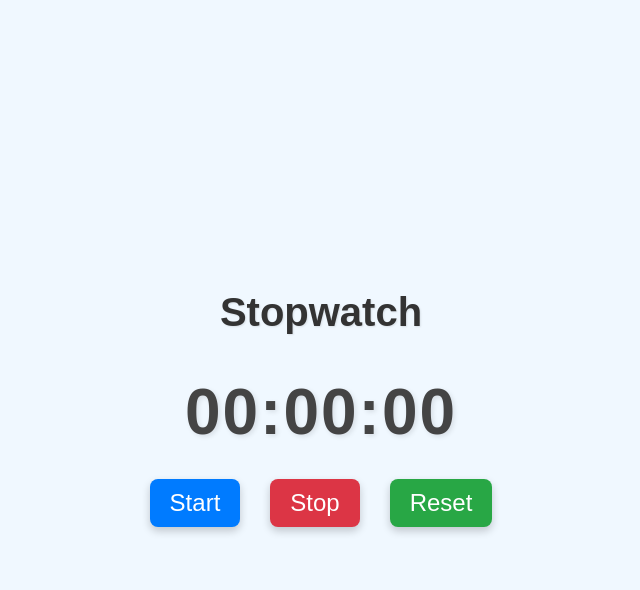
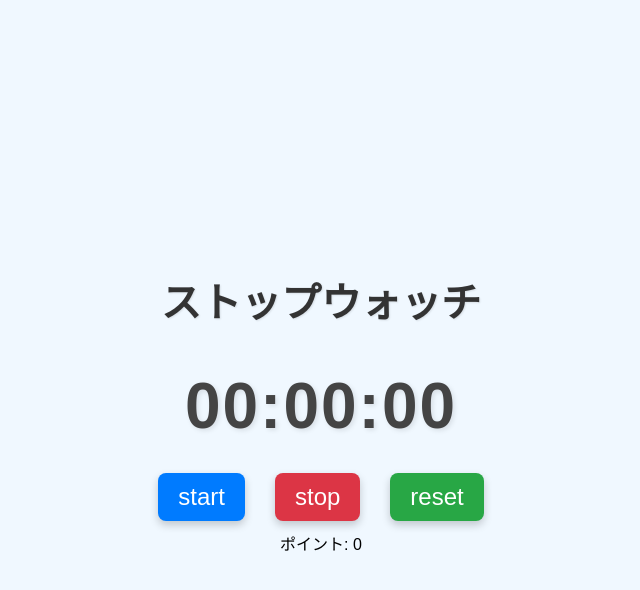
Before and after one commit to ituki1216/reword_project, a Flask app: page /stopwatch in a window 1280 px wide. Shown: the top 590 px of the page, without its empty margins (319-959 px from the left). Run offline with Flask 3, Linux system fonts and the light colour scheme.

Commit message:
timer_add_points

```diff
--- a/app.py
+++ b/app.py
@@ -1,4 +1,5 @@
 from flask import Flask, render_template, request, redirect, url_for
+from flask import Flask, jsonify, render_template
 from flask_sqlalchemy import SQLAlchemy
 from flask_migrate import Migrate
 import json
@@ -17,7 +18,7 @@ class Reword(db.Model):
     reword_kind = db.Column(db.Boolean)
     description = db.Column(db.String(200))
 
-
+points = 0
 @app.route('/')
 def Home():
     small_reword_arr = []
@@ -30,6 +31,18 @@ def Home():
         big_reword_arr.append(data.name)
     return render_template('home/index.html', small_reword=json.dumps(small_reword_arr), big_reword=big_reword_arr)
 
+#pointを追加するエンドポイント
+@app.route('/add_points', methods=['POST'])
+def add_points():
+    global points
+    points += 1
+    return jsonify({'points': points})
+
+#pointを取得するエンドポイント
+@app.route('/get_points', methods=['GET'])
+def get_points():
+    global points
+    return jsonify({'points': points})
 
 @app.route('/add', methods=['GET'])
 def hello_world():
--- a/templates/home/index.html
+++ b/templates/home/index.html
@@ -90,12 +90,12 @@
     <script>
         // 仮にバックエンドから勉強時間を取得する関数
         function fetchStudyTime() {
-            return 90; // 例として90分とする
+            return 70; // 例として90分とする
         }
 
         // 仮にバックエンドから総合ポイントを取得する関数
         function fetchTotalPoints() {
-            return 1200; // 例として1200ポイントとする
+            return 70; // 例として1200ポイントとする
         }
 
         function calculatePoints() {
--- a/templates/register_rewords/stopwatch.html
+++ b/templates/register_rewords/stopwatch.html
@@ -3,7 +3,7 @@
 <head>
     <meta charset="UTF-8">
     <meta name="viewport" content="width=device-width, initial-scale=1.0">
-    <title>Stopwatch</title>
+    <title>ストップウォッチ</title>
     <style>
         body {
             font-family: 'Arial', sans-serif;
@@ -15,14 +15,12 @@
             margin: 0;
             flex-direction: column;
         }
-
         h1 {
             color: #333;
             margin-bottom: 20px;
             font-size: 2.5em;
             text-shadow: 1px 1px 2px rgba(0, 0, 0, 0.1);
         }
-
         #time {
             font-size: 4em;
             margin: 20px;
@@ -31,12 +29,10 @@
             letter-spacing: 2px;
             text-shadow: 2px 2px 5px rgba(0, 0, 0, 0.1);
         }
-
         .button-container {
             display: flex;
-            gap: 10px; /* ボタン間のスペースを確保 */
+            gap: 10px;
         }
-
         button {
             font-size: 1.5em;
             padding: 10px 20px;
@@ -49,82 +45,129 @@
             box-shadow: 0 4px 8px rgba(0, 0, 0, 0.2);
             transition: background-color 0.3s, transform 0.2s;
         }
-
         button:hover {
             background-color: #0056b3;
             transform: scale(1.05);
         }
-
         button:active {
             transform: scale(0.95);
         }
-
         button:focus {
             outline: none;
         }
-
+        /* 背景色の指定に関して、日本語の '背景色' を 'background-color' に修正 */
         button#stop {
             background-color: #dc3545;
         }
-
         button#stop:hover {
             background-color: #c82333;
         }
-
         button#reset {
             background-color: #28a745;
         }
-
         button#reset:hover {
             background-color: #218838;
         }
+    </style>
 
-    </style>
 </head>
 <body>
-    <h1>Stopwatch</h1>
+    <h1>ストップウォッチ</h1>
     <div id="time">00:00:00</div>
-
-    <!-- ボタンを .button-container に入れて影響を制限 -->
     <div class="button-container">
-        <button id="start" onclick="start()">Start</button>
-        <button id="stop" onclick="stop()">Stop</button>
-        <button id="reset" onclick="reset()">Reset</button>
+        <button id="start" onclick="start()">start</button>
+        <button id="stop" onclick="stop()">stop</button>
+        <button id="reset" onclick="reset()">reset</button>
     </div>
+    <div id="points">ポイント: 0</div>
 
     <script>
-        let timer;
+        // タイマー用の変数を初期化する
         let seconds = 0;
+        let timer = null;
+        let elapsedTime = 0;
 
+        // LocalStorageから前回のタイマーの時間を読み込む
+        window.onload = function() {
+            if (localStorage.getItem('timerStart')) {
+                startTime = parseInt(localStorage.getItem('timerStart'));
+            }
+            if (localStorage.getItem('elapsedTime')) {
+                elapsedTime = parseInt(localStorage.getItem('elapsedTime'));
+            }
+            if (localStorage.getItem('isRunning') === 'true') {
+                // ページリロード時にタイマーを再開
+                start();
+            } else {
+                updateTime();
+            }
+        }
+
+
+        // 時間をフォーマットする関数
         function formatTime(seconds) {
-            let hours = Math.floor(seconds / 3600);
-            let minutes = Math.floor((seconds % 3600) / 60);
-            let secs = seconds % 60;
+            let hours = Math.floor(seconds / 3600);  // 時間を計算
+            let minutes = Math.floor((seconds % 3600) / 60);  // 分を計算
+            let secs = seconds % 60;  // 秒を計算
+
+            // フォーマットを整えて返す
             return `${String(hours).padStart(2, '0')}:${String(minutes).padStart(2, '0')}:${String(secs).padStart(2, '0')}`;
         }
 
+        // 表示時間を更新する関数
         function updateTime() {
-            document.getElementById('time').textContent = formatTime(seconds);
+            document.getElementById('time').textContent = formatTime(seconds);  // 表示領域を更新
         }
 
+        //サーバーにリクエストをして仮想のポイントを加算する関数
+        function addPoints() {
+            fetch('/add_points', {method: 'POST'})
+            .then(Response => response.json())
+            .then(date => {
+                points = date.points;
+                document.getElementById('points').textContent = 'ポイント: ${points}';
+            })
+            .catch(error => console.error('ポイントの追加に失敗しました:', error));
+        }
+
+        function fetchPoints() {
+            fetch('/get_points')
+            .then(response => response.json())
+            .then(data => {
+            document.getElementById('points').textContent = data.points;
+            })
+            .catch(error => console.error('ポイントの取得に失敗しました:', error));
+        }
+
+        //1, 10, 60分経過したかチェックする関数
+        function CheckTime() {
+            if (seconds % 60 === 0 && seconds !== 0) {
+                addPoints(); //経過時間ごとにサーバーにポイント加算
+            }
+        }
+
+        // スタートボタンの処理
         function start() {
-            if (!timer) {
+            if (!timer) {  // すでにタイマーが動いていない場合にのみ開始
                 timer = setInterval(() => {
                     seconds++;
                     updateTime();
-                }, 1000);
+                    CheckTime();  // 表示を更新
+                }, 1000);  // 1秒ごとに実行
             }
         }
 
+        // ストップボタンの処理
         function stop() {
-            clearInterval(timer);
-            timer = null;
+            clearInterval(timer);  // タイマーを停止
+            timer = null;  // タイマーをリセット
         }
 
+        // リセットボタンの処理
         function reset() {
-            stop();
-            seconds = 0;
-            updateTime();
+            stop();  // 一度タイマーを停止
+            seconds = 0;  // 秒を0にリセット
+            updateTime();  // 表示をリセット
         }
     </script>
 </body>
```
Also changed, not shown: templates/register_rewords/index.html (+30 -0 lines).
